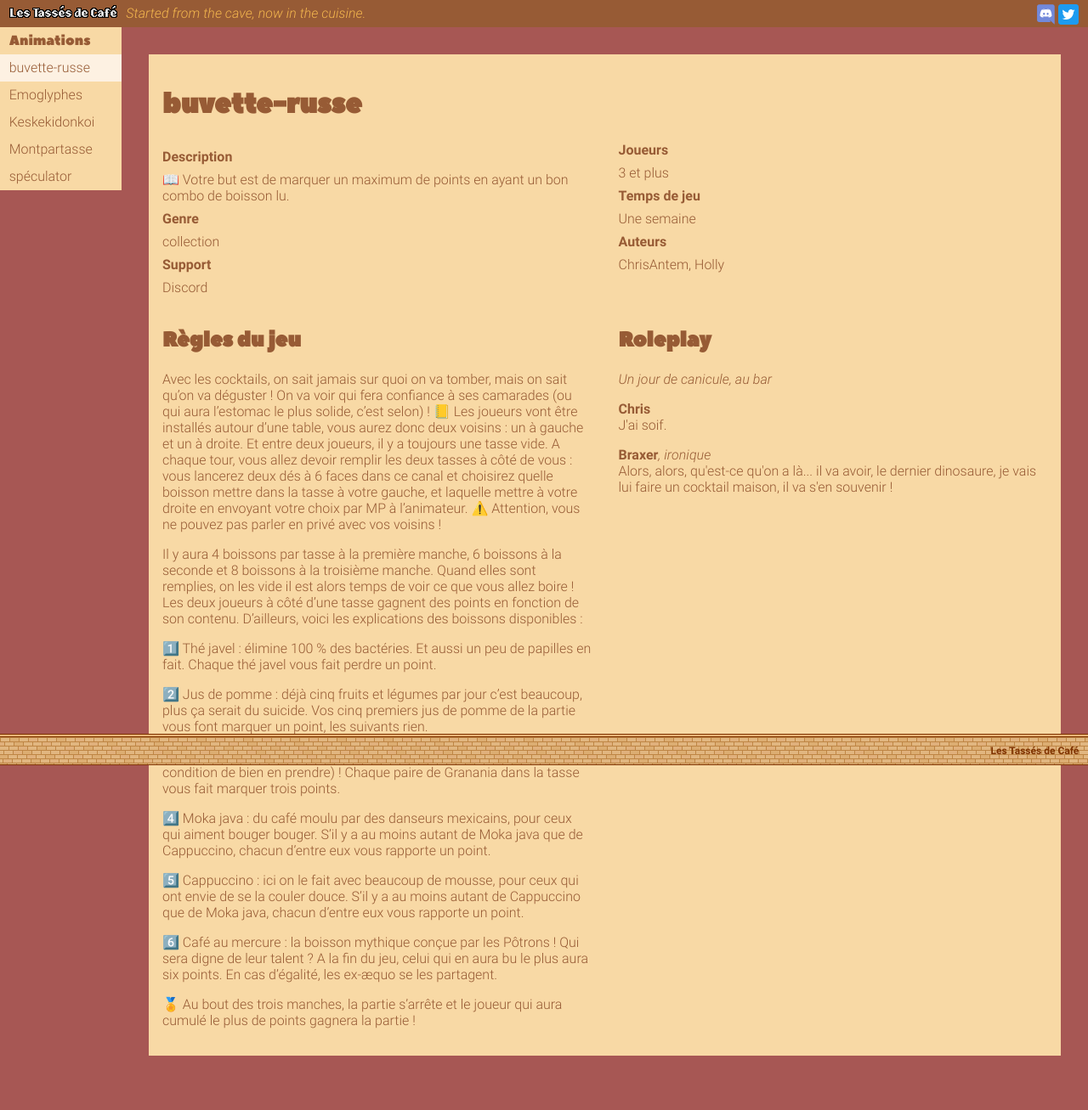
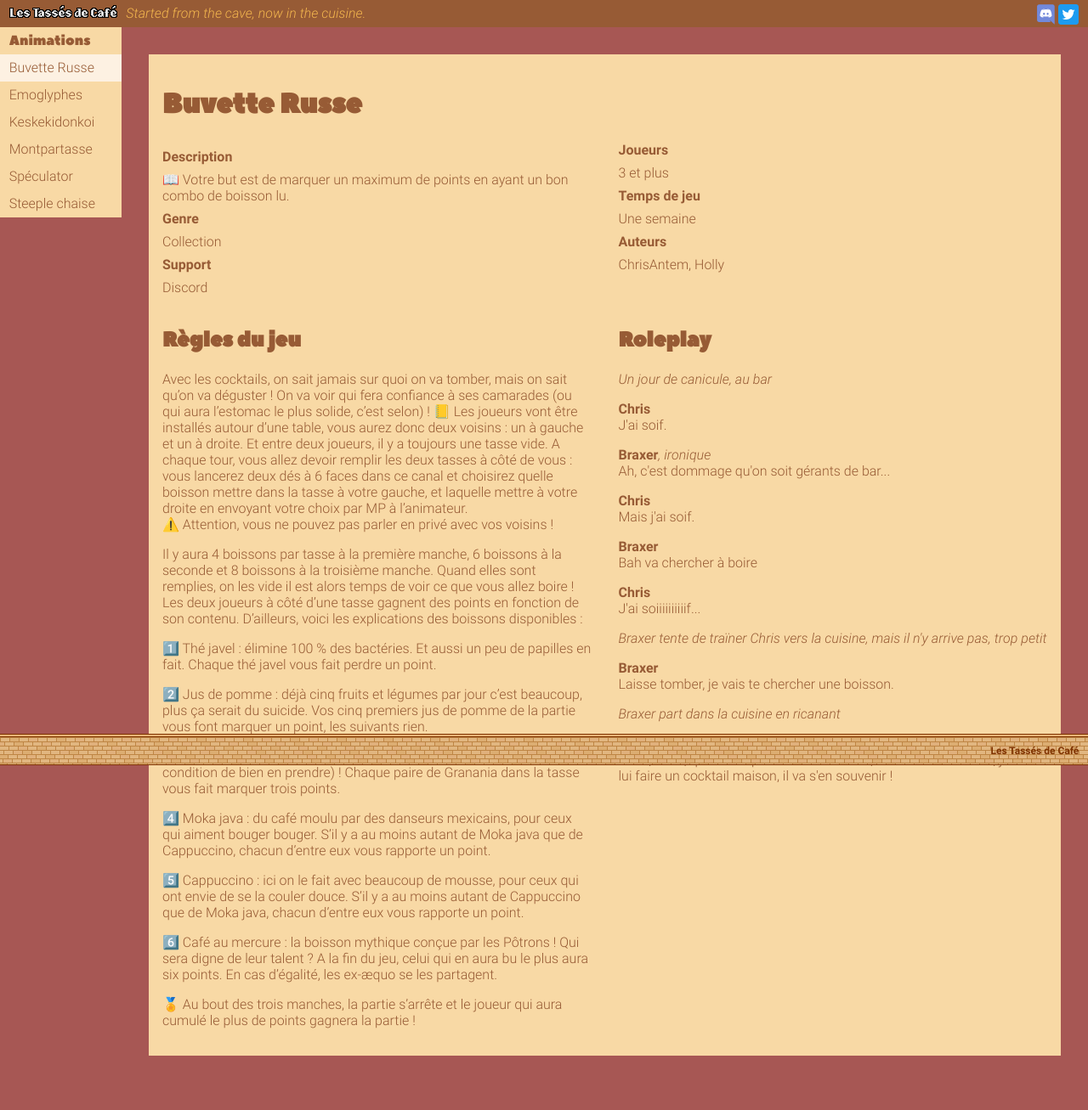
Before and after one commit to vcz-fr/les-tasses-de-cafe, a Jekyll site: the page built from anims/buvette-russe.md, in a window 1280 px wide. Shown: the whole page at 85% size. Built offline with Jekyll 4.4.1, drawn with Linux system fonts in a browser that asks for light colours.

Commit message:
Some content fixes

```diff
--- a/buvette-russe.md
+++ b/anims/buvette-russe.md
@@ -1,11 +1,11 @@
 ---
 layout: game
 
-title: buvette-russe
+title: Buvette Russe
 
 game:
     genres:
-        - collection
+        - Collection
 
     support:
         where: Discord
@@ -32,29 +32,29 @@
       action: "ironique"
       text: "Ah, c'est dommage qu'on soit gérants de bar..."
 
-      type: speech
+    - type: speech
       actor: Chris
       text: "Mais j'ai soif."
 
-      type: speech
+    - type: speech
       actor: Braxer
       text: "Bah va chercher à boire"
 
-      type: speech
+    - type: speech
       actor: Chris
       text: "J'ai soiiiiiiiiiif..."
 
-      type: narrator
+    - type: narrator
       text: "Braxer tente de traïner Chris vers la cuisine, mais il n'y arrive pas, trop petit"
 
-      type: speech
+    - type: speech
       actor: Braxer
       text: "Laisse tomber, je vais te chercher une boisson."
 
-      type: narrator
+    - type: narrator
       text: "Braxer part dans la cuisine en ricanant"
 
-      type: speech
+    - type: speech
       actor: Braxer
       text: "Alors, alors, qu'est-ce qu'on a là... il va avoir, le dernier dinosaure, je vais lui faire un cocktail maison, il va s'en souvenir !"
 
@@ -68,7 +68,7 @@
 Il y aura 4 boissons par tasse à la première manche, 6 boissons à la seconde et 8 boissons à la troisième manche. Quand elles sont remplies, on les vide il est alors temps de voir ce que vous allez boire ! Les deux joueurs à côté d'une tasse gagnent des points en fonction de son contenu.
 D'ailleurs, voici les explications des boissons disponibles :
 
-1️⃣  Thé javel : élimine 100 % des bactéries. Et aussi un peu de papilles en fait.
+1️⃣ Thé javel : élimine 100 % des bactéries. Et aussi un peu de papilles en fait.
 Chaque thé javel vous fait perdre un point.
 
 2️⃣ Jus de pomme : déjà cinq fruits et légumes par jour c'est beaucoup, plus ça serait du suicide.
```
Also changed, not shown: anims/speculator.md (renamed from anims/spéculator.md, +2 -2 lines), anims/steeple-chaise.md (+1 -1 lines).
